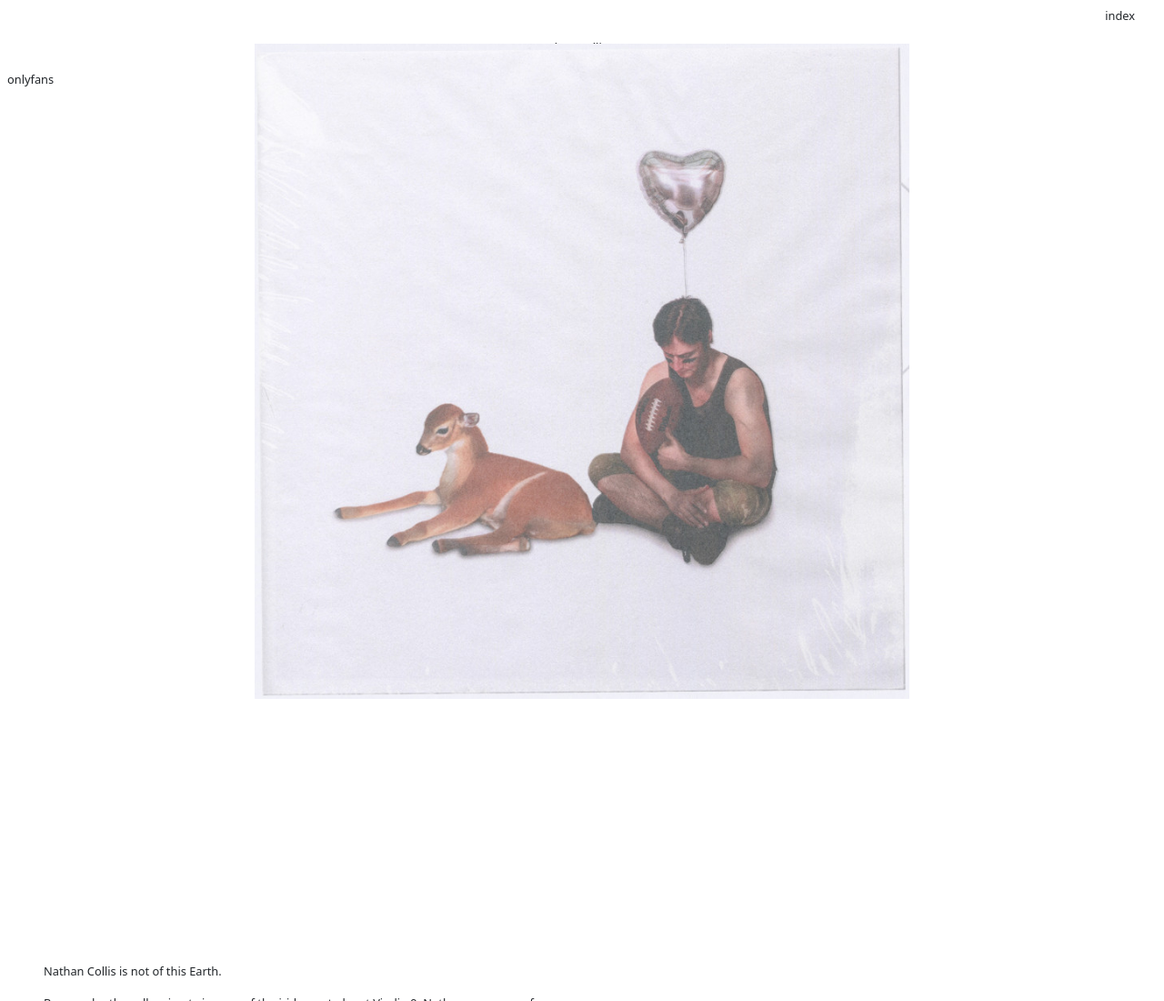
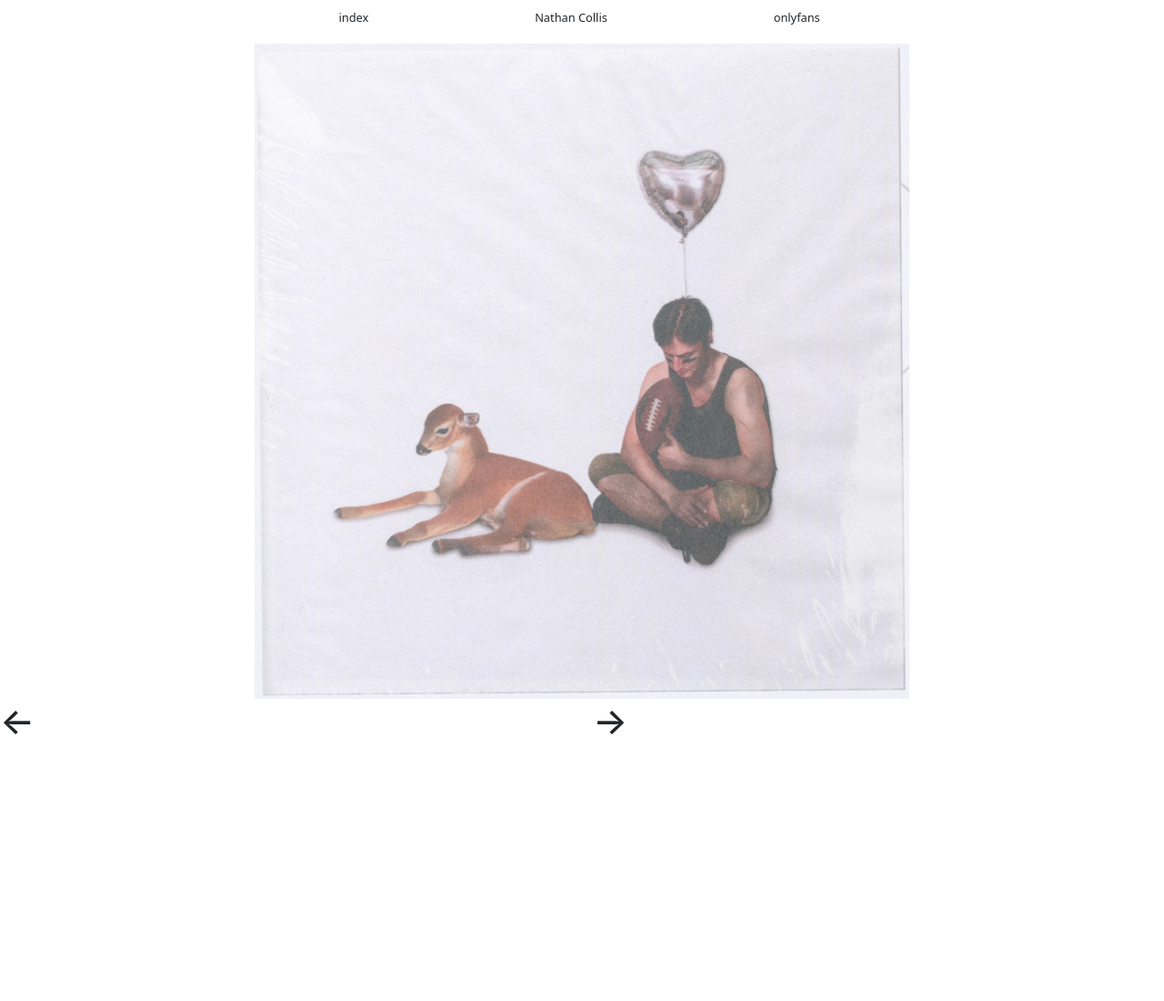
Before and after one commit to nhanphan0411/nathan_web, a plain HTML site: page index.html in a window 1280 px wide. Shown: the top 1100 px of the page at 91% size. Drawn offline with nearby package versions, Linux system fonts and the light colour scheme.

Commit message:
Add navigation arrows to hero section for improved user interaction

```diff
--- a/index.html
+++ b/index.html
@@ -13,13 +13,13 @@
 
 <body class="epi-thick text-dark">
     <header class="nav row justify-content-center align-items-center mt-2 px-2">
-        <div class="col-12 text-end">
+        <div class="col-4 text-end">
             <p>index</p>
         </div>
-        <div class="col-12 text-center">
+        <div class="col-4 text-center">
             <p>Nathan Collis</p>
         </div>
-        <div class="col-12 text-start">
+        <div class="col-4 text-start">
             <p>onlyfans</p>
         </div>
 
@@ -27,6 +27,14 @@
 
     <div id="hero-container">
         <img id="hero-images" src="assets/hero_images/0.jpeg" class="d-block" style="cursor: pointer;">
+        <div class="row">
+            <div class="col-6">
+                <h1>←</h1>
+            </div>
+            <div class="col-6">
+                <h1>→</h>
+            </div>
+        </div>
     </div>
 
     <section id="bio-container" class="d-flex align-items-center 100vh">
```
